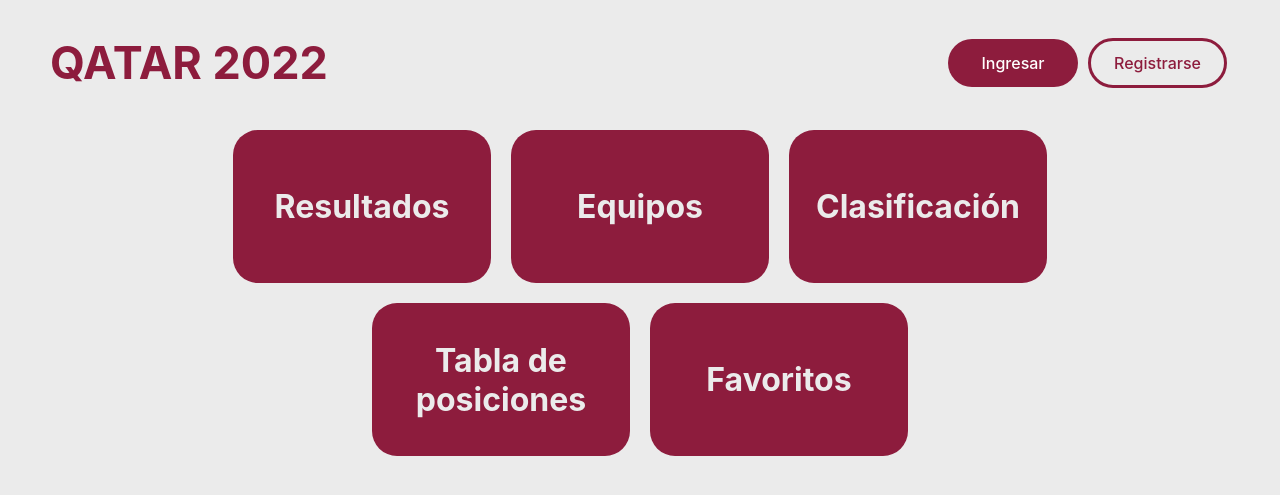
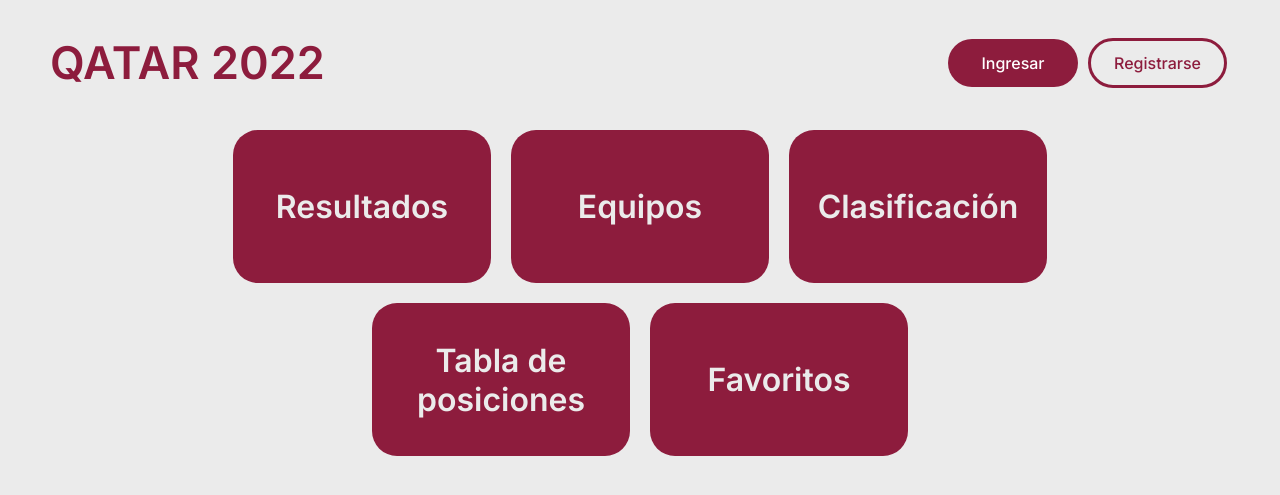
Before and after one commit to eivaremir/ingweb_mundial, a PHP site: page /php/ in a window 1280 px wide. Shown: the top 495 px of the page. Run offline with PHP 8.4, Linux system fonts and the light colour scheme; data that the repository does not hold is empty.

Commit message:
fixed font

```diff
--- a/index.php
+++ b/index.php
@@ -2,13 +2,8 @@
 <html lang="en">
 
 <head>
-    <meta charset="UTF-8">
-    <meta http-equiv="X-UA-Compatible" content="IE=edge">
-    <meta name="viewport" content="width=device-width, initial-scale=1.0">
-    <title>Dashboard</title>
-    <link rel="stylesheet" href="webStyle.css">
-    <link rel="preconnect" href="https://fonts.googleapis.com">
-    <link rel="preconnect" href="https://fonts.gstatic.com" crossorigin>
+    <title>Inicio</title>
+    <?php include("layout/head.php") ?>
 </head>
 
 <body>
--- a/layout/head.php
+++ b/layout/head.php
@@ -8,6 +8,9 @@ echo '
     <link rel="stylesheet" href="webStyle.css">
     <link rel="preconnect" href="https://fonts.googleapis.com">
     <link rel="preconnect" href="https://fonts.gstatic.com" crossorigin>
-
+    <link rel="preconnect" href="https://fonts.googleapis.com">
+<link rel="preconnect" href="https://fonts.gstatic.com" crossorigin>
+<link href="https://fonts.googleapis.com/css2?family=Inter:wght@100;200;300;400;500;600&family=Open+Sans:wght@300;400;500;600&display=swap" rel="stylesheet">
+<link href="https://fonts.googleapis.com/css2?family=Open+Sans:wght@300;400;500;600&display=swap" rel="stylesheet">
     ';
 ?>
--- a/webStyle.css
+++ b/webStyle.css
@@ -1,6 +1,10 @@
 body {
   margin: 5px 50px;
   background-color: #ebebeb;
+}
+* {
+  font-family: "Inter", sans-serif !important;
+  font-family: "Open Sans", sans-serif;
 }
 .mainBody {
   background-image: url(download.jfif);
```
